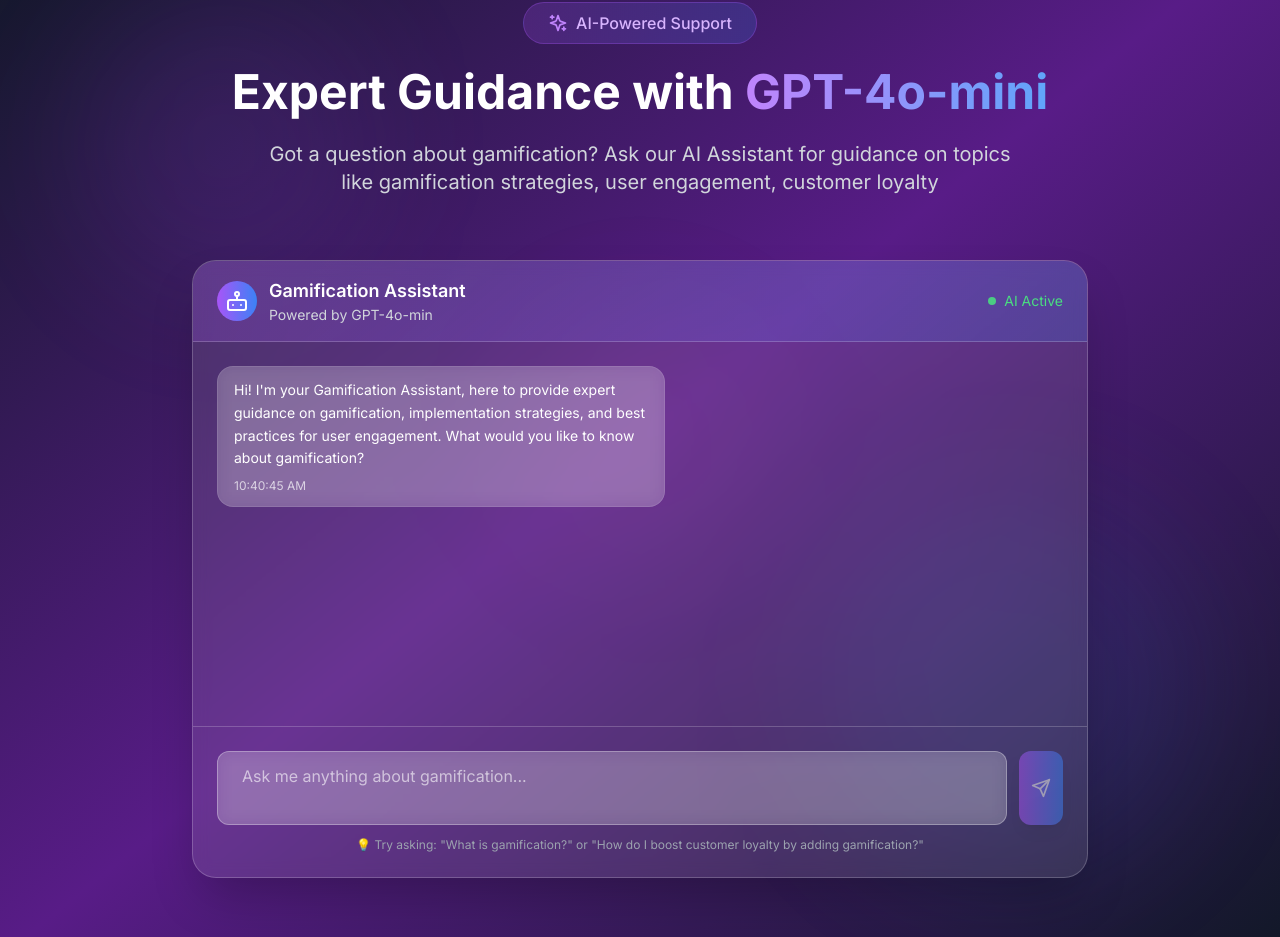
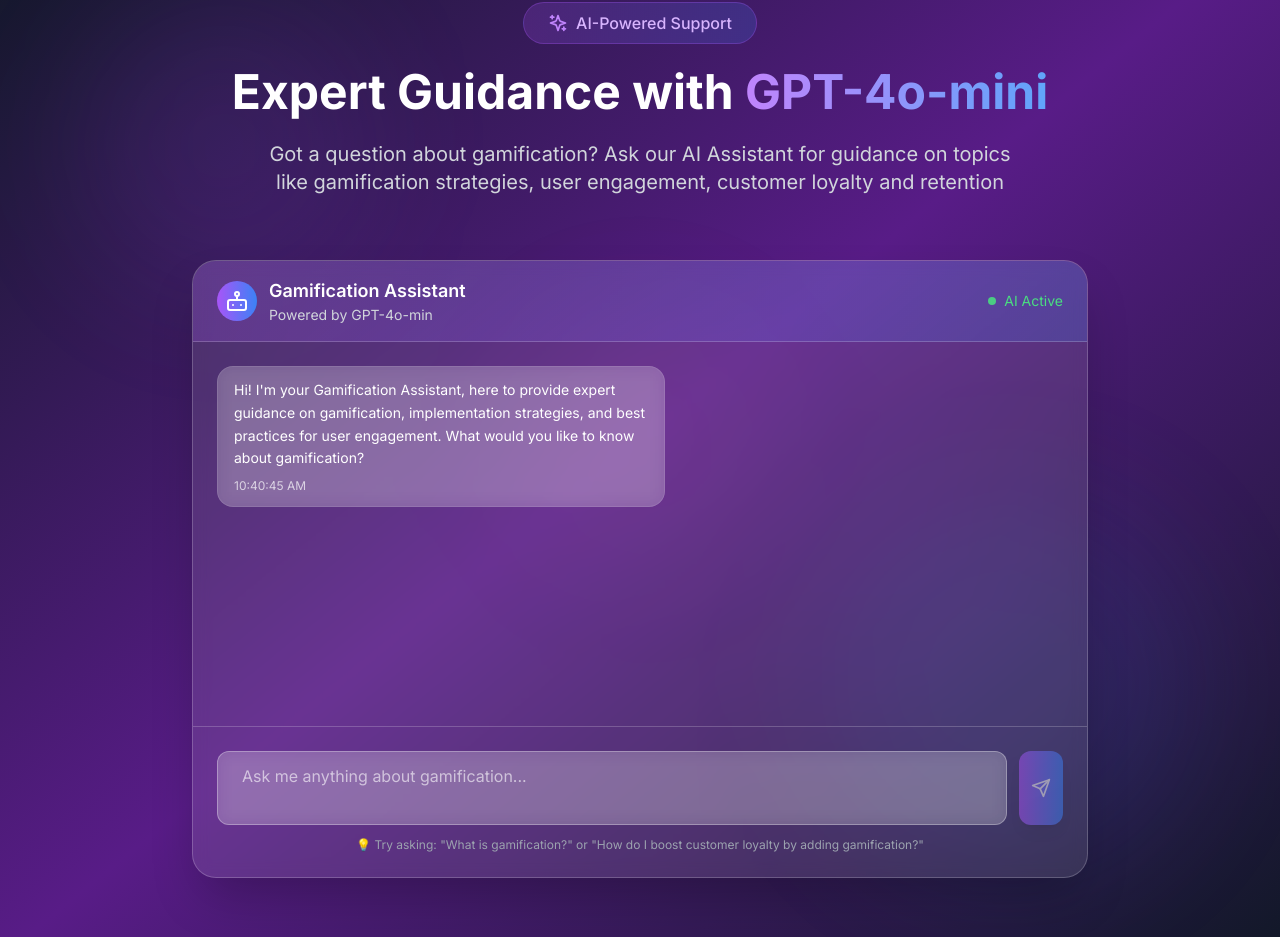
Before and after one commit to judgesteven/website, a React (Create React App) app: page /#/ in a window 1280 px wide. Shown: the part 878-1815 px from the top of the page. Built offline with nearby package versions, Linux system fonts and the light colour scheme.

Commit message:
📝 Add 'retention' to AI Assistant description
- ➕ Added 'and retention' to the AI Assistant description text
- 📊 Now covers gamification strategies, user engagement, customer loyalty and retention
- 🎯 More comprehensive coverage of key gamification benefits

```diff
--- a/src/components/Home.js
+++ b/src/components/Home.js
@@ -306,7 +306,7 @@ const Testing = () => {
               viewport={{ once: true }}
               className="text-xl text-gray-300 max-w-3xl mx-auto"
             >
-                              Got a question about gamification? Ask our AI Assistant for guidance on topics like gamification strategies, user engagement, customer loyalty
+                              Got a question about gamification? Ask our AI Assistant for guidance on topics like gamification strategies, user engagement, customer loyalty and retention
             </motion.p>
           </div>
 
```
